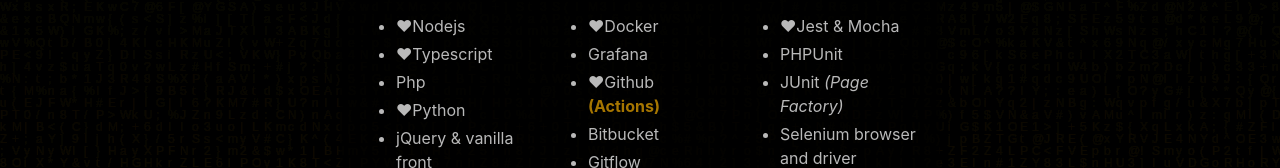
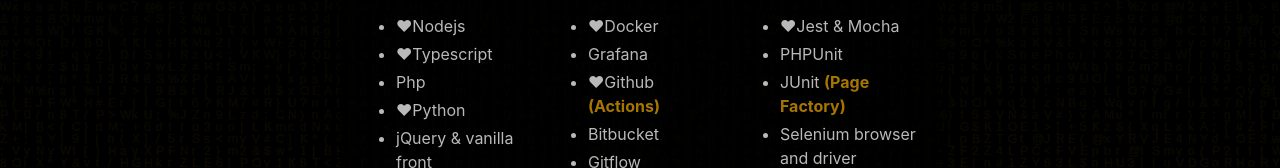
Before and after one commit to diekmrcoin/main, a website: page docs/index.html in a window 1280 px wide. Shown: the part 373-541 px from the top of the page. Drawn offline with Linux system fonts and the light colour scheme.

Commit message:
Strong instead italic

```diff
--- a/docs/index.html
+++ b/docs/index.html
@@ -58,7 +58,7 @@
                 <ul>
                   <li>❤Jest & Mocha</li>
                   <li>PHPUnit</li>
-                  <li>JUnit <i>(Page Factory)</i></li>
+                  <li>JUnit <strong>(Page Factory)</strong></li>
                   <li>Selenium browser and driver</li>
                   <li>Sentry</li>
                 </ul>
```
